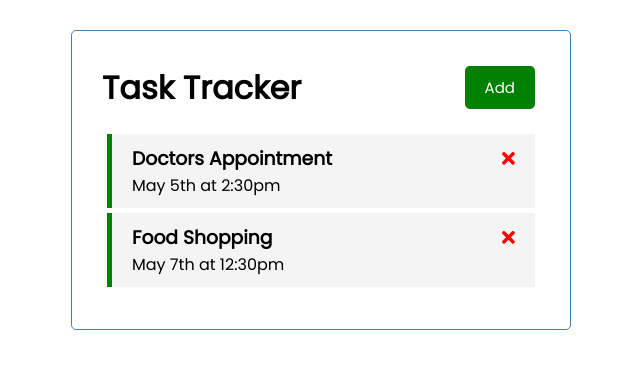
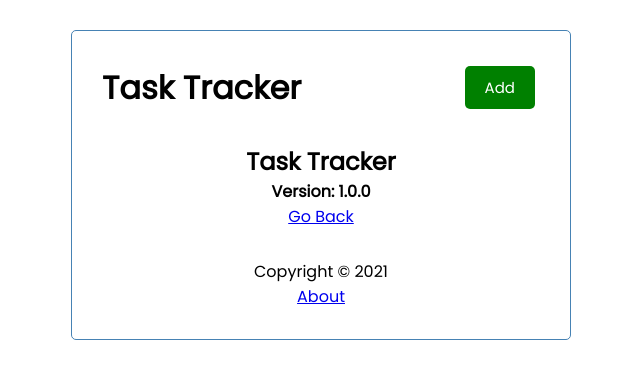
Before and after one commit to natekcroteau/angular-intro-task-tracker, an Angular app: page /about in a window 1280 px wide. Before the commit this address led to /. Shown: the top 378 px of the page, without its empty margins (319-959 px from the left). Built offline with nearby package versions, Linux system fonts and the light colour scheme; data requests are answered from the project's data file.

Commit message:
added routing to display an about component when clicking on the link contained in the footer component

```diff
--- a/db.json
+++ b/db.json
@@ -10,7 +10,7 @@
       "id": 3,
       "text": "Food Shopping",
       "day": "May 7th at 12:30pm",
-      "reminder": true
+      "reminder": false
     }
   ]
 }
--- a/src/app/app.component.html
+++ b/src/app/app.component.html
@@ -1,4 +1,5 @@
 <div class="container">       <!--global container applying global styling from styles.css-->
   <app-header></app-header>   <!--"importing" header component into the main app-->
-  <app-tasks></app-tasks>     <!--"importing" tasks component into the main app-->
+  <router-outlet></router-outlet>
+  <app-footer></app-footer>
 </div>
--- a/src/app/app.module.ts
+++ b/src/app/app.module.ts
@@ -3,6 +3,7 @@
 import { FontAwesomeModule } from '@fortawesome/angular-fontawesome';
 import { HttpClientModule } from '@angular/common/http'
 import { FormsModule } from '@angular/forms';
+import { RouterModule, Routes } from '@angular/router';
 
 import { AppRoutingModule } from './app-routing.module';
 import { AppComponent } from './app.component';
@@ -11,7 +12,14 @@
 import { TasksComponent } from './components/tasks/tasks.component';
 import { TaskItemComponent } from './components/task-item/task-item.component';
 import { AddTaskComponent } from './components/add-task/add-task.component';
+import { AboutComponent } from './components/about/about.component';
+import { FooterComponent } from './components/footer/footer.component';
 
+
+const appRoutes: Routes = [
+  {path: '', component: TasksComponent},
+  {path: 'about', component: AboutComponent}
+]
 
 @NgModule({
   declarations: [
@@ -20,14 +28,17 @@
     ButtonComponent,
     TasksComponent,
     TaskItemComponent,
-    AddTaskComponent
+    AddTaskComponent,
+    AboutComponent,
+    FooterComponent
   ],
   imports: [
     BrowserModule,
     AppRoutingModule,
     FontAwesomeModule,
     HttpClientModule,
-    FormsModule
+    FormsModule,
+    RouterModule.forRoot(appRoutes)
   ],
   providers: [],
   bootstrap: [AppComponent]
--- /dev/null
+++ b/src/app/components/about/about.component.css
@@ -0,0 +1,4 @@
+.about-component {
+    margin-top: 30px;
+    text-align: center;
+}
--- /dev/null
+++ b/src/app/components/about/about.component.html
@@ -0,0 +1,5 @@
+<div class="about-component">
+    <h2>Task Tracker</h2>
+    <h4>Version: 1.0.0</h4>
+    <a routerLink='/'>Go Back</a>
+</div>
--- /dev/null
+++ b/src/app/components/about/about.component.ts
@@ -0,0 +1,15 @@
+import { Component, OnInit } from '@angular/core';
+
+@Component({
+  selector: 'app-about',
+  templateUrl: './about.component.html',
+  styleUrls: ['./about.component.css']
+})
+export class AboutComponent implements OnInit {
+
+  constructor() { }
+
+  ngOnInit(): void {
+  }
+
+}
--- /dev/null
+++ b/src/app/components/footer/footer.component.css
@@ -0,0 +1,4 @@
+footer {
+    margin-top: 30px;
+    text-align: center;
+}
--- /dev/null
+++ b/src/app/components/footer/footer.component.html
@@ -0,0 +1,4 @@
+<footer>
+    <p>Copyright &copy; 2021</p>
+    <a routerLink="/about">About</a>
+</footer>
--- /dev/null
+++ b/src/app/components/footer/footer.component.ts
@@ -0,0 +1,15 @@
+import { Component, OnInit } from '@angular/core';
+
+@Component({
+  selector: 'app-footer',
+  templateUrl: './footer.component.html',
+  styleUrls: ['./footer.component.css']
+})
+export class FooterComponent implements OnInit {
+
+  constructor() { }
+
+  ngOnInit(): void {
+  }
+
+}
```
Also changed, not shown: 2 other files (tests, documents, lock files or other folders).
